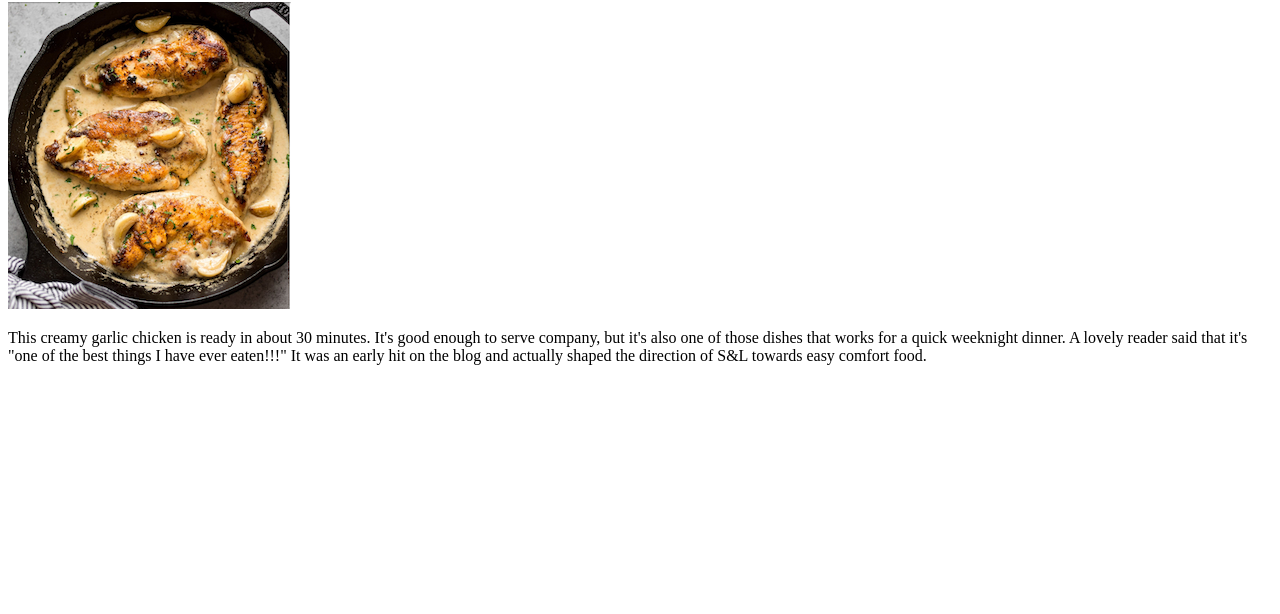
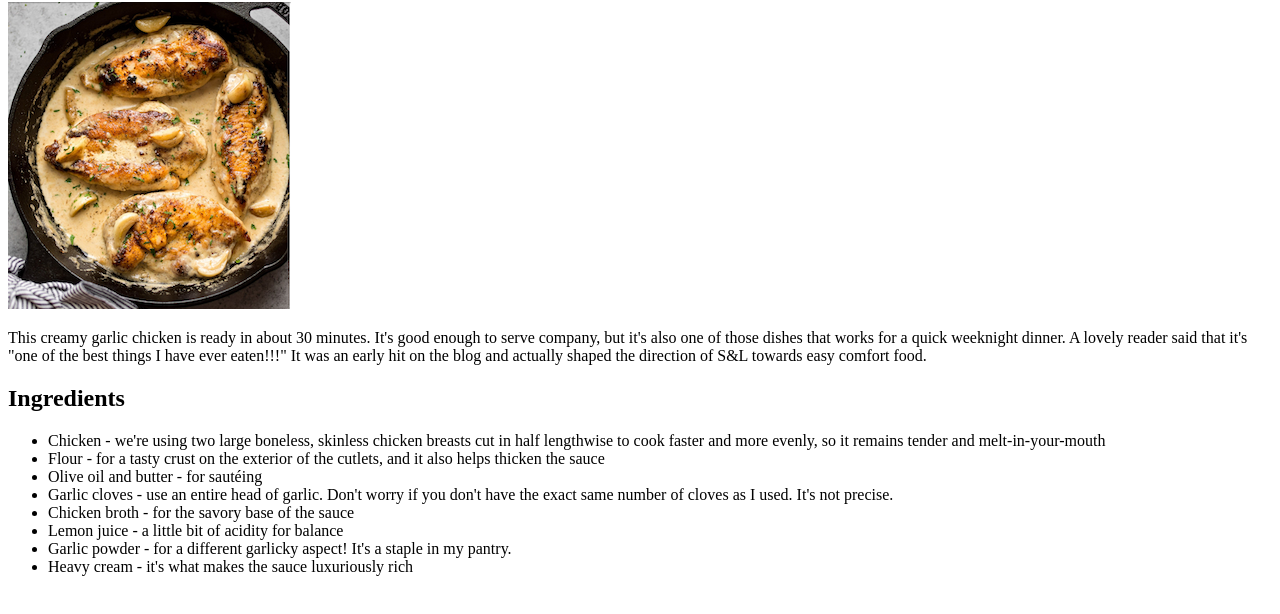
Before and after one commit to AimanShazman/odin-recipe, a plain HTML site: page recipes/creamychicken.html in a window 1280 px wide. Shown: the part 78-692 px from the top of the page. Drawn offline with Linux system fonts and the light colour scheme.

Commit message:
Add ingredient to creamychicken.html

```diff
--- a/recipes/creamychicken.html
+++ b/recipes/creamychicken.html
@@ -13,5 +13,19 @@
             but it's also one of those dishes that works for a quick weeknight dinner. A lovely reader
             said that it's "one of the best things I have ever eaten!!!" It was an early hit on the blog
             and actually shaped the direction of S&L towards easy comfort food.</p>
+
+            <h2>Ingredients</h2>
+            <ul>
+                <li>Chicken - we're using two large boneless, skinless chicken breasts cut in half lengthwise to cook
+                    faster and more evenly, so it remains tender and melt-in-your-mouth</li>
+                <li>Flour - for a tasty crust on the exterior of the cutlets, and it also helps thicken the sauce</li>
+                <li>Olive oil and butter - for sautéing</li>
+                <li>Garlic cloves - use an entire head of garlic. Don't worry if you don't have the exact same number
+                    of cloves as I used. It's not precise.</li>
+                <li>Chicken broth - for the savory base of the sauce</li>
+                <li>Lemon juice - a little bit of acidity for balance</li>
+                <li>Garlic powder - for a different garlicky aspect! It's a staple in my pantry.</li>
+                <li>Heavy cream - it's what makes the sauce luxuriously rich</li>
+            </ul>
     </body>
 </html>
```
